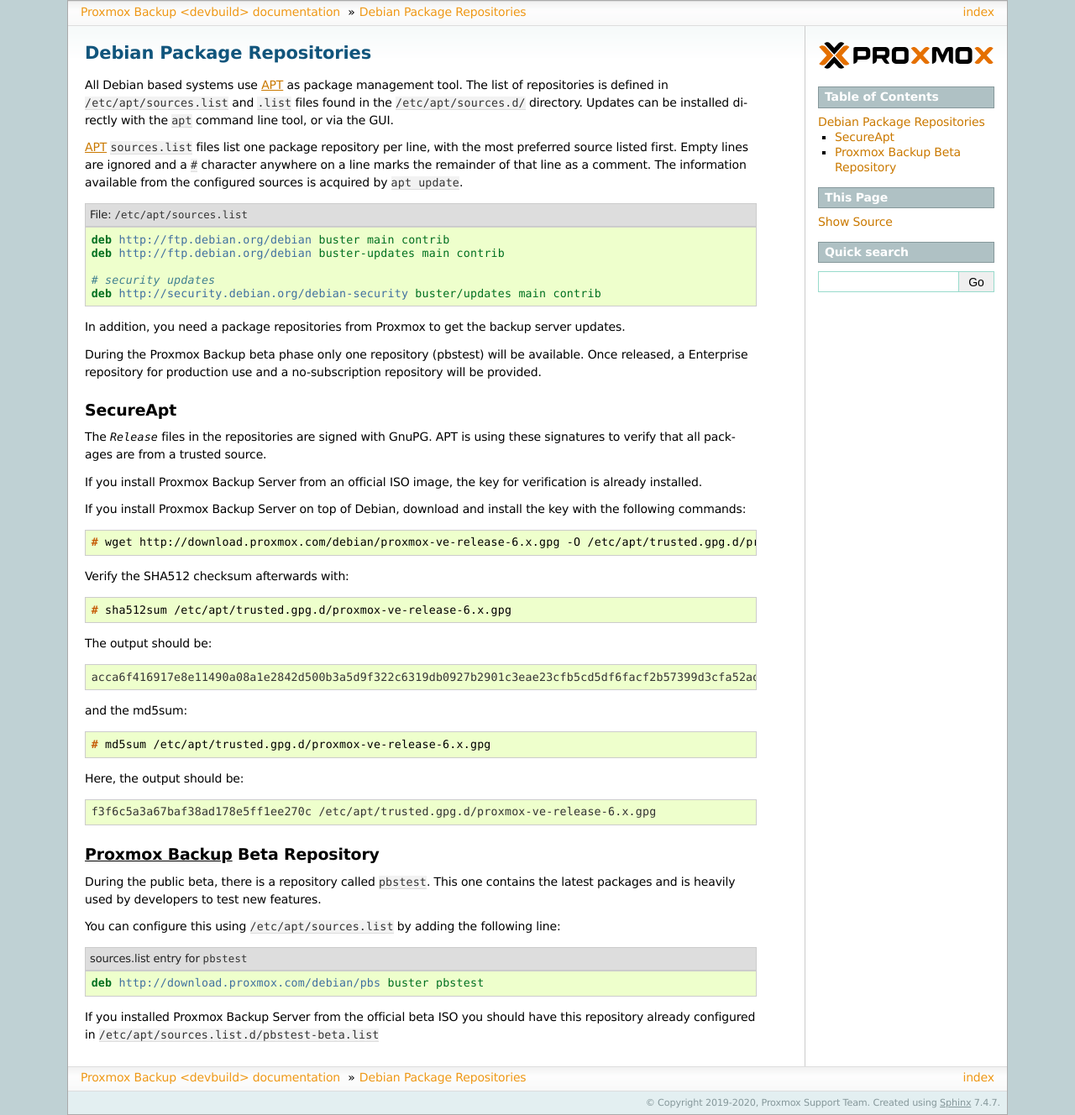
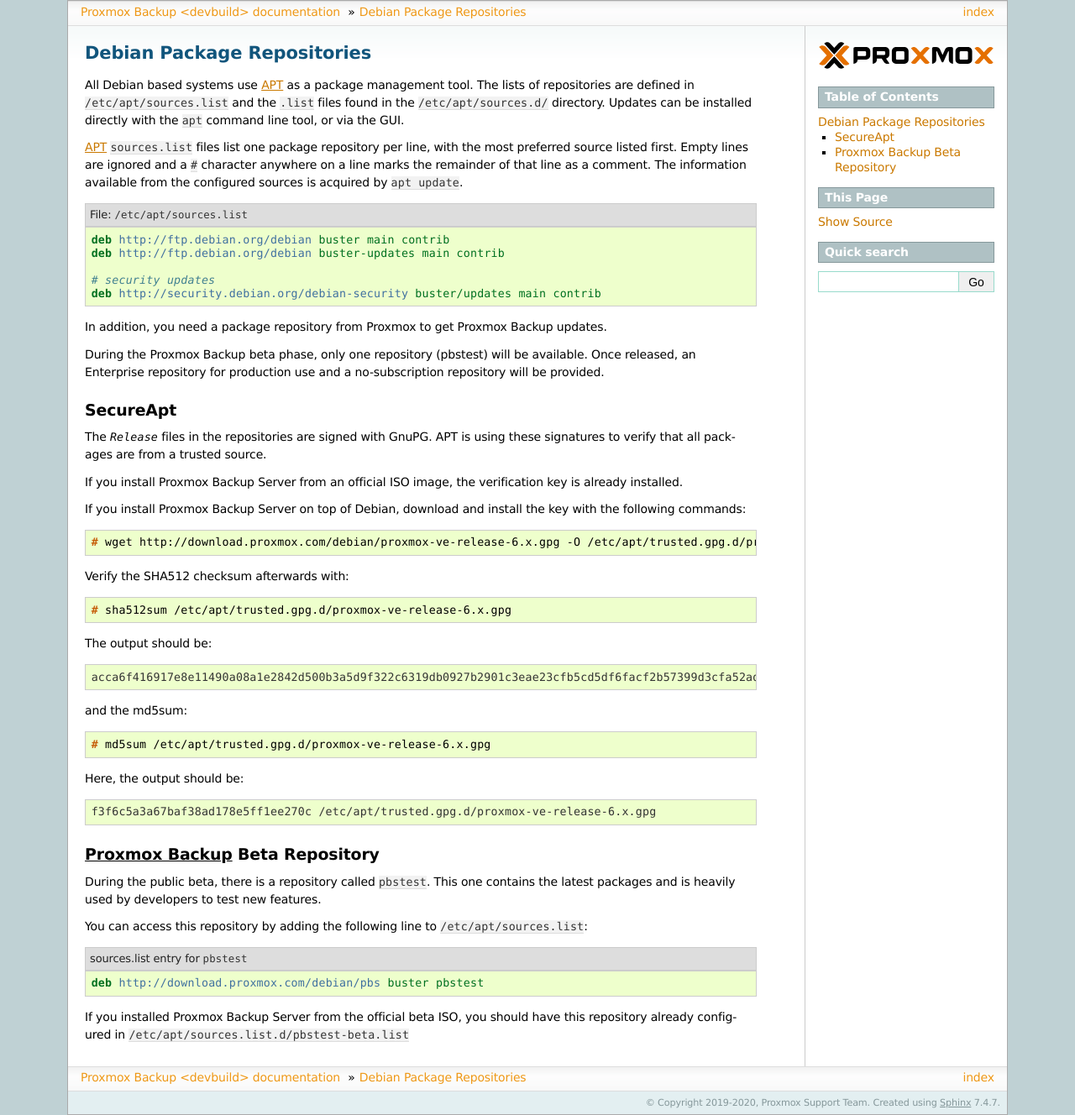
Before and after one commit to proxmox/proxmox-backup, a Sphinx documentation site: the page built from docs/package-repositories.rst, in a window 1280 px wide. Shown: the whole page at 84% size. Built offline with Sphinx 7.4.7, drawn with Linux system fonts in a browser that asks for light colours.

```diff
--- a/docs/introduction.rst
+++ b/docs/introduction.rst
@@ -143,6 +143,7 @@ Mailing Lists
 
 Proxmox Backup Server is fully open-source and contributions are welcome! Here
 is the primary communication channel for developers:
+
 :Mailing list for developers: `PBS Development List`_
 
 Bug Tracker
--- a/docs/package-repositories.rst
+++ b/docs/package-repositories.rst
@@ -3,8 +3,8 @@
 Debian Package Repositories
 ---------------------------
 
-All Debian based systems use APT_ as package management tool. The list of
-repositories is defined in ``/etc/apt/sources.list`` and ``.list`` files found
+All Debian based systems use APT_ as a package management tool. The lists of
+repositories are defined in ``/etc/apt/sources.list`` and the ``.list`` files found
 in the ``/etc/apt/sources.d/`` directory. Updates can be installed directly
 with the ``apt`` command line tool, or via the GUI.
 
@@ -26,11 +26,10 @@ update``.
 
 .. FIXME for 7.0: change security update suite to bullseye-security
 
-In addition, you need a package repositories from Proxmox to get the backup
-server updates.
+In addition, you need a package repository from Proxmox to get Proxmox Backup updates.
 
-During the Proxmox Backup beta phase only one repository (pbstest) will be
-available. Once released, a Enterprise repository for production use and a
+During the Proxmox Backup beta phase, only one repository (pbstest) will be
+available. Once released, an Enterprise repository for production use and a
 no-subscription repository will be provided.
 
 SecureApt
@@ -39,8 +38,8 @@ SecureApt
 The `Release` files in the repositories are signed with GnuPG. APT is using
 these signatures to verify that all packages are from a trusted source.
 
-If you install Proxmox Backup Server from an official ISO image, the key for
-verification is already installed.
+If you install Proxmox Backup Server from an official ISO image, the
+verification key is already installed.
 
 If you install Proxmox Backup Server on top of Debian, download and install the
 key with the following commands:
@@ -136,17 +135,17 @@ During the public beta, there is a repository called ``pbstest``. This one
 contains the latest packages and is heavily used by developers to test new
 features.
 
-..  .. warning:: the ``pbstest`` repository should (as the name implies)
+.. .. warning:: the ``pbstest`` repository should (as the name implies)
   only be used to test new features or bug fixes.
 
-You can configure this using ``/etc/apt/sources.list`` by adding the following
-line:
+You can access this repository by adding the following line to
+``/etc/apt/sources.list``:
 
 .. code-block:: sources.list
   :caption: sources.list entry for ``pbstest``
 
   deb http://download.proxmox.com/debian/pbs buster pbstest
 
-If you installed Proxmox Backup Server from the official beta ISO you should
+If you installed Proxmox Backup Server from the official beta ISO, you should
 have this repository already configured in
 ``/etc/apt/sources.list.d/pbstest-beta.list``
```
Also changed, not shown: other parts of docs/introduction.rst (+1 -1 lines), docs/administration-guide.rst (+6 -6 lines), docs/installation.rst (+8 -8 lines), docs/pxar/description.rst (+8 -8 lines).
